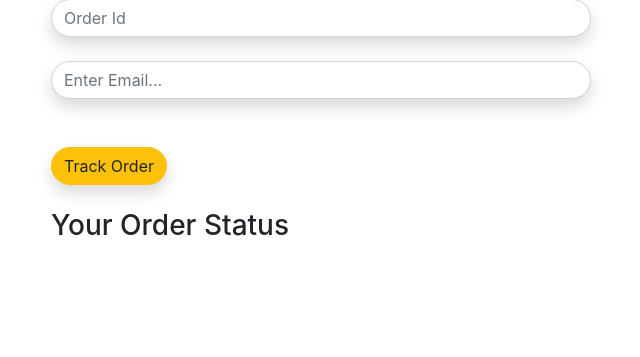
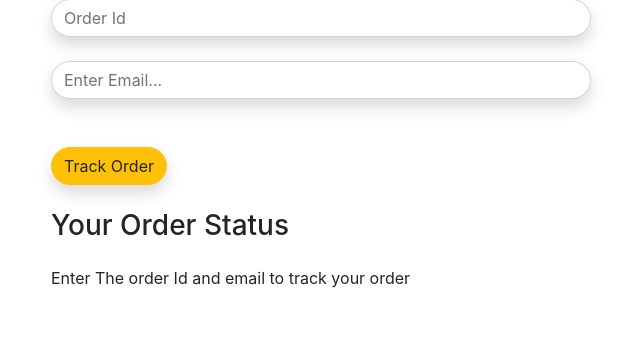
Before and after one commit to Sidhartha-dev/Djshop--Eccomerce-site-Django-, a Django app: page /shop/tracker/ in a window 1280 px wide. Shown: the part 187-544 px from the top of the page, without its empty margins (49-689 px from the left). Run offline with Django 3.2, Linux system fonts and the light colour scheme; some libraries are stand-ins or nearby versions; some web fonts are replaced.

Commit message:
prices update

```diff
--- a/shop/templates/shop/index.html
+++ b/shop/templates/shop/index.html
@@ -41,6 +41,7 @@
             <img src='/media/{{i.image}}' class="card-img-top" alt="...">
             <div class="card-body">
               <h5 class="card-title" id="namepr{{i.id}}">{{i.product_name}}</h5>
+              <h6 class="btn btn-warning rounded-pill" id="pricepr{{i.id}}">{{i.price}} Rs</h6>
               <h6 class="card-text">{{i.desc|slice:'0:54'}}...</h6>
               <span id="divpr{{i.id}}" class="divpr">
               <button id="pr{{i.id}}" class="btn-success rounded-pill cart"><i class="fa fa-shopping-cart text-warning"></i>Add To Cart</button>
--- a/shop/templates/shop/tracker.html
+++ b/shop/templates/shop/tracker.html
@@ -23,7 +23,7 @@ track this Product- Djshop
     <h3>Your Order Status</h3>
     <div class="my-4">
        <ul class="list-group" id="items">
-
+           <p>Enter The order Id and email to track your order</p>
        </ul>
     </div>
   </div>
--- a/shop/views.py
+++ b/shop/views.py
@@ -61,7 +61,7 @@ def tracker(request):
                 updates = []
                 for item in update:
                     updates.append({'text': item.update_desc, 'time':item.timestamp})
-                    response = json.dumps(updates, default=str)
+                    response = json.dumps([updates, order[0].items_json], default=str)
                 return HttpResponse(response)
             else:
                 return HttpResponse('{}')
```
